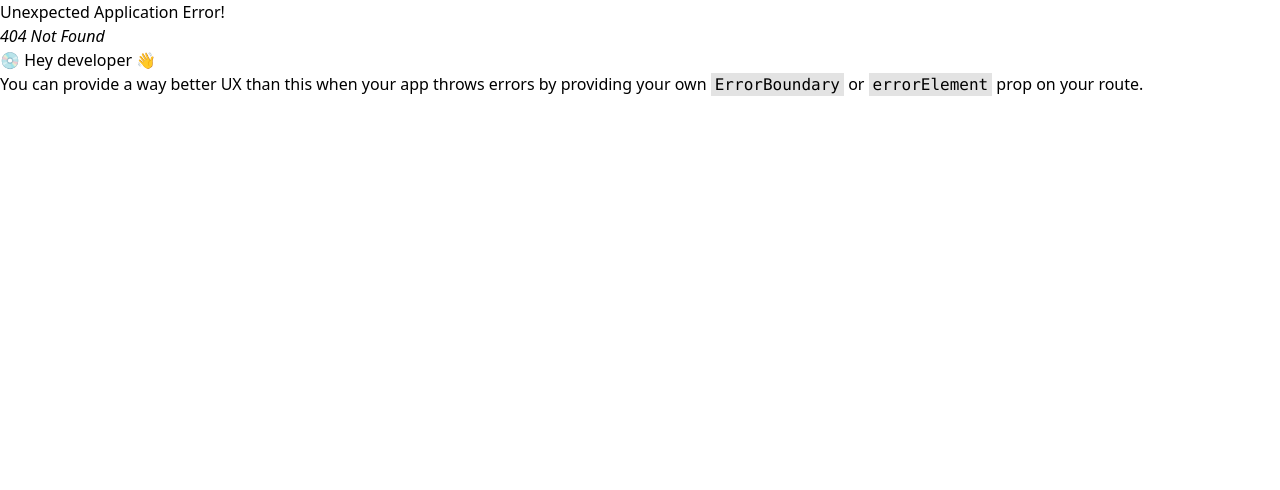
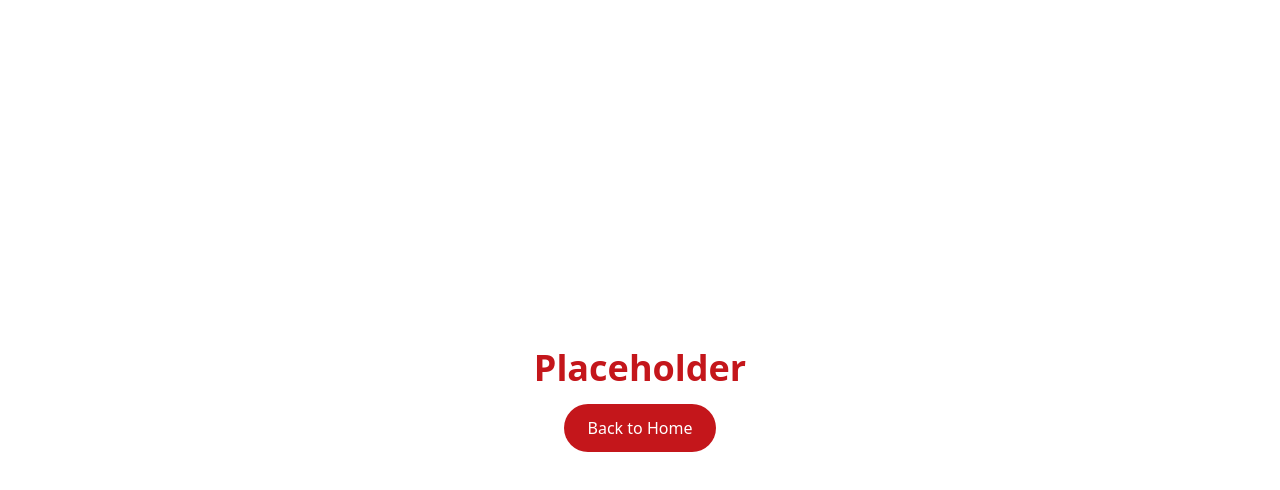
Before and after one commit to callum-bromley/Personal-Project, a React (Vite) app: page /team in a window 1280 px wide. Before the commit this address had no page. Shown: the top 490 px of the page. Built offline with nearby package versions, Linux system fonts and the light colour scheme.

Commit message:
fixed routing

```diff
--- a/client/App.tsx
+++ b/client/App.tsx
@@ -1,6 +1,6 @@
 import { BrowserRouter as Router, Routes, Route } from "react-router-dom";
 import Home from "./components/Home";
-import { ContactForm } from "./components/contact/ContactForm";
+import { ContactForm } from "./components/contact/Background";
 import Team from "./Pages/GalleryPage"
 
 function App() {
--- /dev/null
+++ b/client/Pages/OurTeam.tsx
@@ -0,0 +1,17 @@
+export default function OurTeam() {
+  return (
+    <div className="min-h-screen flex flex-col items-center justify-center bg-white px-6 text-center">
+      <h1 className="text-4xl font-bold text-[#c4161b] mb-4">
+        Placeholder
+      </h1>
+
+
+      <a
+        href="/"
+        className="rounded-full bg-[#c4161b] px-6 py-3 font-medium text-white transition hover:bg-[#a81217]"
+      >
+        Back to Home
+      </a>
+    </div>
+  );
+}
--- a/client/components/Home.tsx
+++ b/client/components/Home.tsx
@@ -1,4 +1,4 @@
-import { Background } from "./contact/ContactForm";
+import { Background } from "./contact/Background";
 import { useEffect, useState } from "react";
 import AOS from "aos";
 import "aos/dist/aos.css";
--- a/client/router/router.tsx
+++ b/client/router/router.tsx
@@ -2,6 +2,7 @@ import { createBrowserRouter, createRoutesFromElements, Route } from 'react-rout
 import Home from '../components/Home'
 import ContactPage from '../Pages/ContactPage';
 import Services from '../Pages/Services';
+import OurTeam from '../Pages/OurTeam';
 
 
 
@@ -11,6 +12,7 @@ const router = createBrowserRouter(
       <Route index element={<Home />} />
       <Route path="/contact" element={<ContactPage />} />
       <Route path="/services" element={<Services />} />
+      <Route path="/team" element={<OurTeam />} />
 
 
 
```
Also changed, not shown: client/components/contact/Background.tsx (renamed from client/components/contact/ContactForm.tsx).
